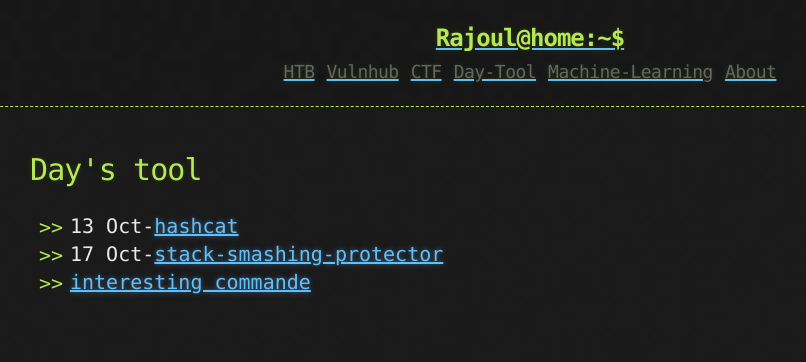
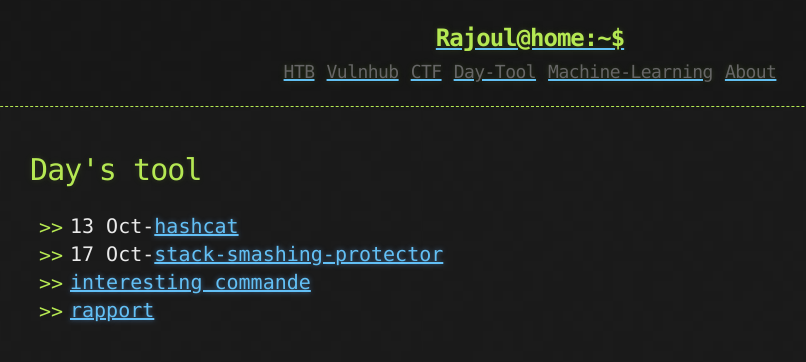
Before and after one commit to rajoul/rajoul.github.io, a Jekyll site: the page built from day_tool.md, in a window 1280 px wide. Shown: the top 362 px of the page, without its empty margins (110-916 px from the left). Built offline with Jekyll 4.4.1, drawn with Linux system fonts in a browser that asks for light colours.

Commit message:
Update day_tool.md

```diff
--- a/day_tool.md
+++ b/day_tool.md
@@ -6,3 +6,4 @@
 * 13 Oct-[hashcat](https://rajoul.github.io/day_tool/hashcat)
 * 17 Oct-[stack-smashing-protector](https://rajoul.github.io/day_tool/stack-smashing-protector)
 * [interesting commande](https://rajoul.github.io/day_tool/daily_commande)
+* [rapport](https://drive.google.com/open?id=0B6KJL7gQe8g-VzJxOFFWWFhydy0wb3M0UUU3M3BOVjZuUFFj)
```
